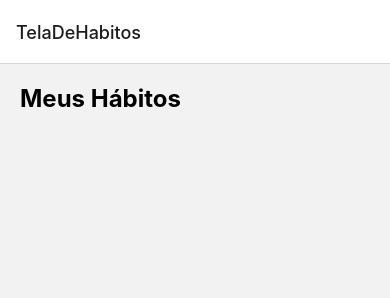
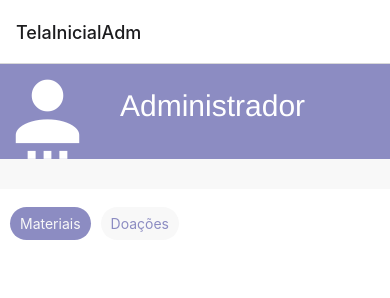
Before and after one commit to emanuellemotta-s/App-Filhas-de-Gaia, a React Native app in the folder filhas-de-gaia/: screen /TelaInicialAdm in a window 390 px wide. Shown: the top 298 px of the page. Built offline with nearby package versions, Linux system fonts and the light colour scheme.

Commit message:
Adicionei tela inicial TelaInicialAdm

```diff
--- a/filhas-de-gaia/App.js
+++ b/filhas-de-gaia/App.js
@@ -7,6 +7,7 @@ import { NavigationContainer } from '@react-navigation/native';
 import TelaInicial from './src/components/TelaInicial';
 import { ModalPortal } from "react-native-modals";
 import TelaDeHabitos from './src/components/TelaDeHabitos';
+import TelaInicialAdm from './src/components/TelaInicialAdm';
 
 const Stack = createStackNavigator();
 
@@ -14,6 +15,7 @@ function MyStack(){
   return(
     <>
     <Stack.Navigator>
+      <Stack.Screen name='TelaInicialAdm' component={TelaInicialAdm} screenOptions={{header: {headerShown: false}}}/>
       <Stack.Screen name='TelaDeHabitos' component={TelaDeHabitos} screenOptions={{header: {headerShown: false}}}/>
       <Stack.Screen name='TelaInicial' component={TelaInicial} screenOptions={{header: {headerShown: false}}}/>
       <Stack.Screen name='Login' component={Login} screenOptions={{header: {headerShown: false}}}/>
--- a/filhas-de-gaia/package.json
+++ b/filhas-de-gaia/package.json
@@ -17,7 +17,7 @@
     "firebase": "^10.3.1",
     "react": "18.2.0",
     "react-dom": "18.2.0",
-    "react-native": "0.72.6",
+    "react-native": "0.72.10",
     "react-native-modals": "^0.22.3",
     "react-native-web": "~0.19.6",
     "typescript": "^5.1.3"
--- /dev/null
+++ b/filhas-de-gaia/src/components/TelaInicialAdm.js
@@ -0,0 +1,66 @@
+import React, { useState } from 'react';
+import { View, ScrollView, Pressable, Text } from 'react-native';
+import { StyleSheet } from 'react-native';
+import Titulo from './Titulo';
+import { botao, primaria } from './cores';
+
+import { MaterialCommunityIcons } from '@expo/vector-icons';
+
+export default function TelaInicialAdm() {
+
+    const [option, setOption] = useState("Materiais")
+    return (
+
+        <View style={styles.container}>
+            <View style={styles.barraSuperior}>
+                <MaterialCommunityIcons name="account-settings" size={95} color="white" margin={20} />
+                <Titulo text="Administrador" />
+            </View>
+
+            <ScrollView style={{ flex: 1, backgroundColor: "white", padding: 10 }}>
+                <View style={{flexDirection:"row", alignItems:"center", gap:10, marginVertical:8}}>
+                    <Pressable
+                    onPress={() => setOption("Materiais")}
+                        style={{
+                            backgroundColor: option == "Materiais" ? botao : primaria,
+                            paddingHorizontal: 10,
+                            paddingVertical: 8,
+                            borderRadius: 25,
+                        }}>
+                        <Text style={{textAlign: "center", color: option == "Materiais" ? primaria : botao, fontSize:14}}>Materiais</Text>
+                    </Pressable>
+                    <Pressable
+                    onPress={() => setOption("Doações")}
+                        style={{
+                            backgroundColor: option == "Doações" ? botao : primaria,
+                            paddingHorizontal: 10,
+                            paddingVertical: 8,
+                            borderRadius: 25,
+                        }}>
+                        <Text style={{textAlign: "center", color: option == "Doações" ? primaria : botao, fontSize:14}}>Doações</Text>
+                    </Pressable>
+                </View>
+            </ScrollView>
+
+        </View>
+
+
+    );
+}
+
+const styles = StyleSheet.create({
+    container: {
+        flex: 1,
+        backgroundColor: primaria,
+    },
+
+    barraSuperior: {
+        flexDirection: 'row',
+        backgroundColor: '#8c8cc2',
+        alignItems: 'flex-start',
+        justifyContent: 'flex-start',
+        width: '100%',
+        marginBottom: 30
+    },
+
+});
```
Also changed, not shown: 1 other file (tests, documents, lock files or other folders).
